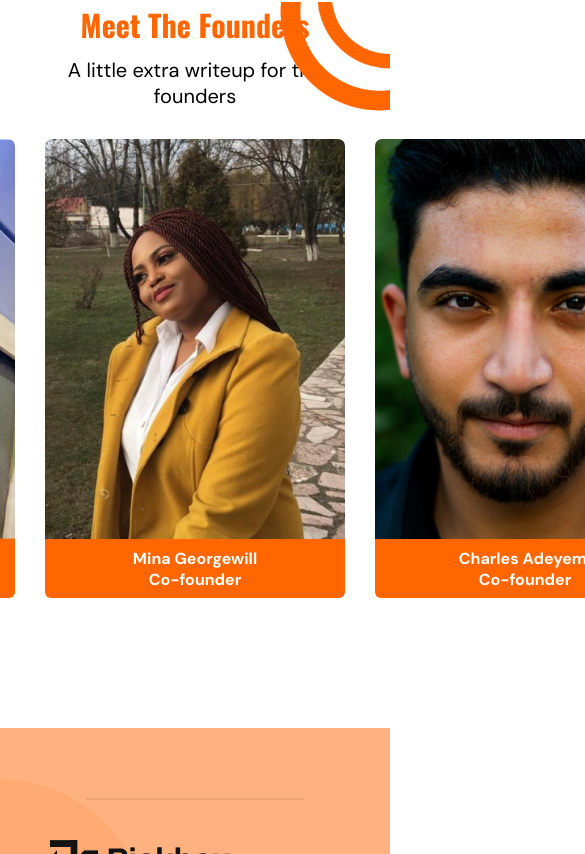
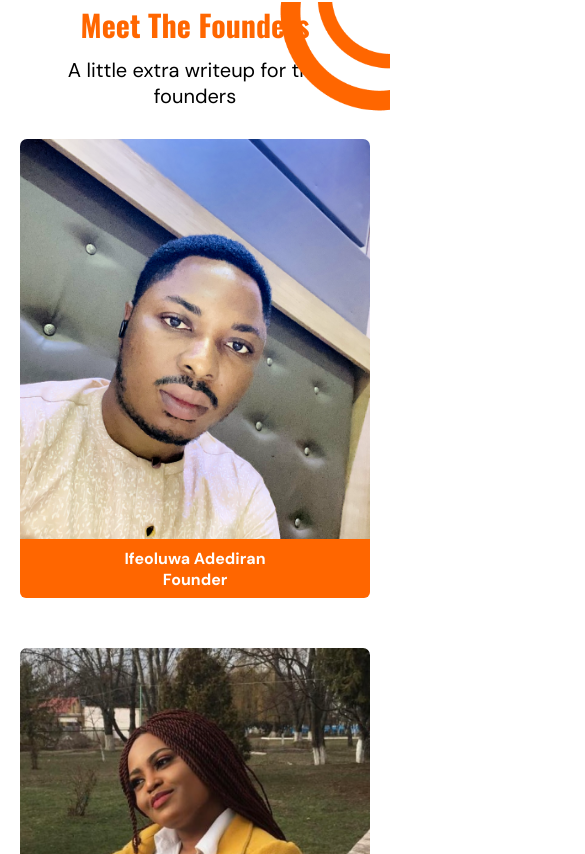
Before and after one commit to Pickbox-Project/Pickbox-frontend, a React (Create React App) app: page /aboutus in a window 390 px wide. Shown: the part 1150-2004 px from the top of the page, 585 px wide, since content can reach past the window. Built offline with nearby package versions, Linux system fonts and the light colour scheme.

Commit message:
Started styling the Founders Component and fixed some responsiveness issues

```diff
--- a/src/Components/Founders/Founders.css
+++ b/src/Components/Founders/Founders.css
@@ -27,7 +27,7 @@
 }
 
 .founder-image {
-    width: 300px;
+    width: 350px;
     height: 400px;
     border-top-right-radius: 7px;
     border-top-left-radius: 7px;
@@ -36,7 +36,7 @@
 
 .founder-info-text {
     background-color: #ff6600;
-    width: 300px;
+    width: 350px;
     height: 60px;
     margin-top: -5px;
     border-bottom-left-radius: 6px;
@@ -60,7 +60,8 @@
 
 .founders-gallery {
     display: flex;
+    flex-wrap: wrap;
     justify-content: center;
     align-items: center;
-    gap: 30px;
+    gap: 50px;
 }
```
